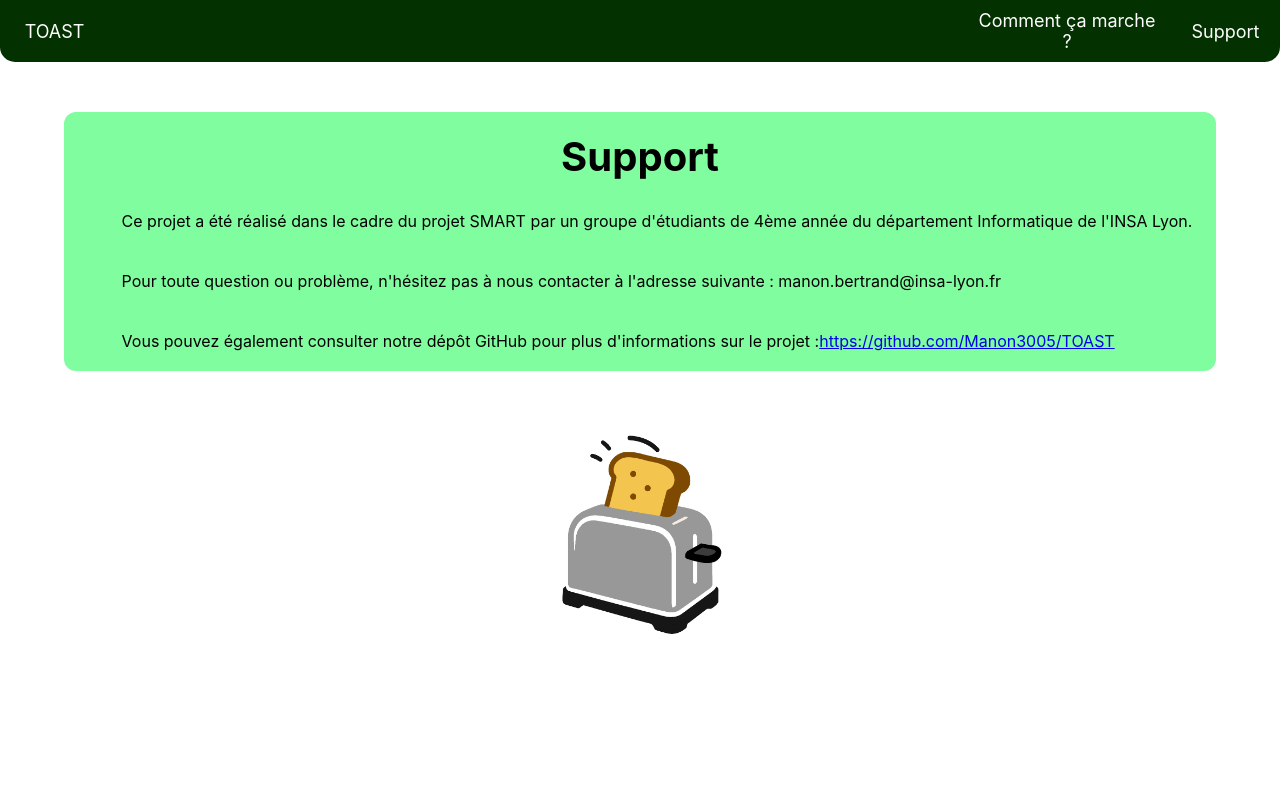
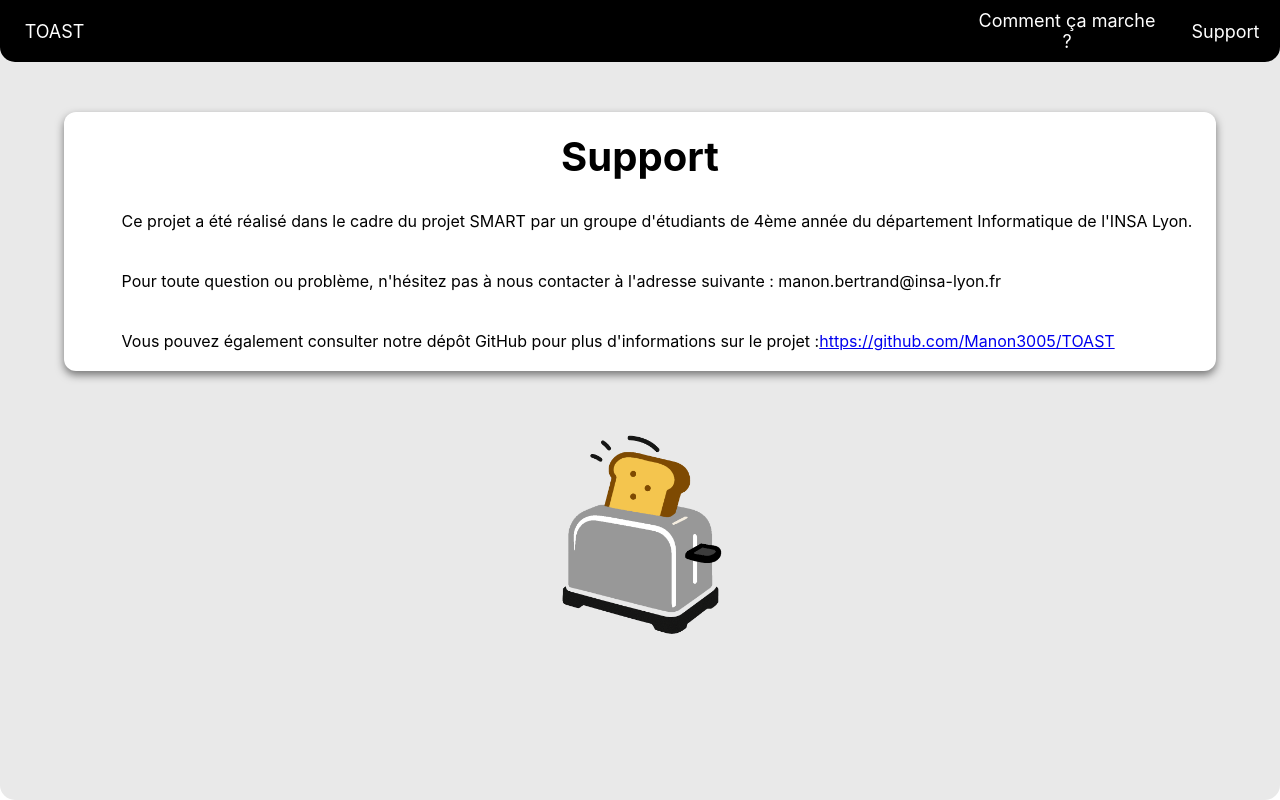
Before and after one commit to Manon3005/TOAST_SMART, a React (Create React App) app in the folder frontend/: page /#/support in a window 1280 px wide. Built offline with nearby package versions, Linux system fonts and the light colour scheme.

Commit message:
Cest bon

```diff
--- a/frontend/src/App.css
+++ b/frontend/src/App.css
@@ -50,7 +50,7 @@
   text-align: center;
   padding: 20px;
   font-family: 'Segoe UI', sans-serif;
-  background: #ffffff;
+  background: #e9e9e9;
   color: white;
   height: 100vh;
 }
@@ -66,7 +66,7 @@
   font-size: 18px;
   margin-top: -10px;
   margin-bottom: 10px;
-  color: #043100;
+  color: #000000;
 }
 
 h3 {
@@ -82,7 +82,7 @@
 }
 
 .navbar {
-  background-color: #043100;
+  background-color: #000000;
   padding: 10px 20px;
   display: flex;
   justify-content: space-between;
@@ -98,7 +98,7 @@
   left: 0;
   right: 0;
   bottom: 0;
-  background-color: #ffffff;
+  background-color: #e9e9e9;
   border-radius: 15px;
   z-index: -1;
 }
@@ -233,10 +233,10 @@
 .right-part {
   width: 48%;
   height: 100%;
-  background-color: #80fd9f;
+  background-color: white;
   padding: 20px;
-  border-radius: 12px;
-  box-shadow: 0 4px 8px rgba(0, 0, 0, 0.1);
+  border-radius: 20px;
+  box-shadow: 0 4px 8px rgba(0, 0, 0, 0.5);
   align-self: flex-start;
 }
 
@@ -363,7 +363,8 @@
   display: flex;
   flex-direction: column;
   margin-top: 50px;
-  background-color: #80fd9f;
+  background-color: #ffffff;
+  box-shadow: 0 4px 8px rgba(0, 0, 0, 0.5);
   border-radius: 12px;
 }
 
```
Also changed, not shown: frontend/public/img/Logo TOAST.png.
